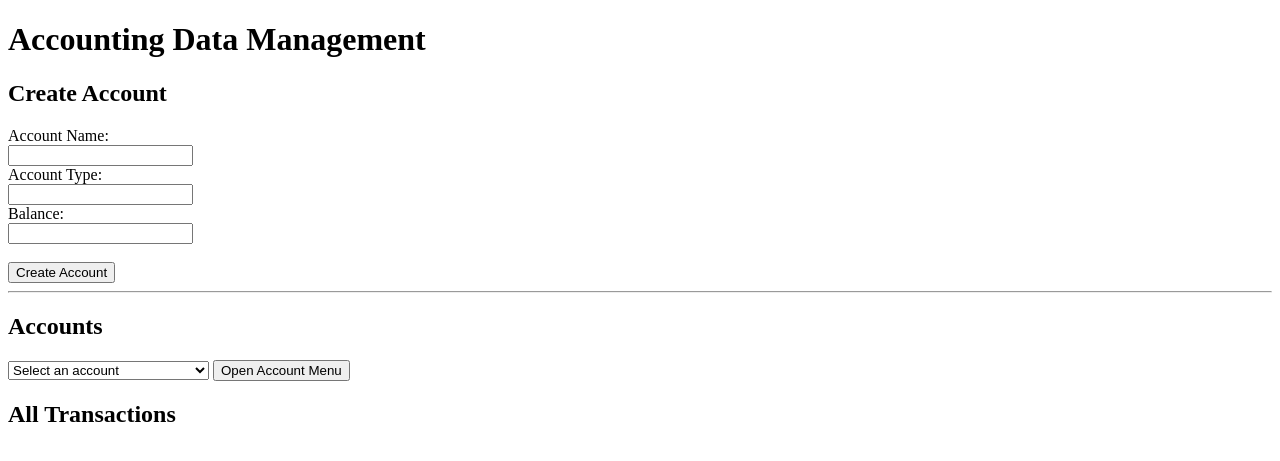
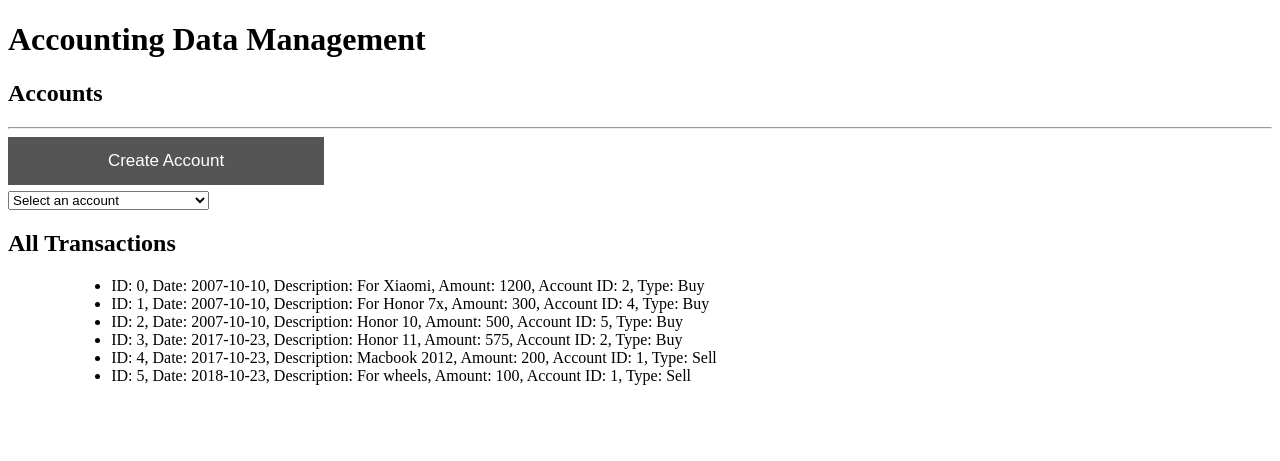
Before and after one commit to kazimirdev/MVP-accounting, a Flask app: page / in a window 1280 px wide. Shown: the top 461 px of the page. Run offline with Flask 3, Linux system fonts and the light colour scheme; data that the repository does not hold is empty.

Commit message:
Added syntax sugar for writing xml. Added some syntax sugar for selector account. Hide creating account module to block under 'Create Account' button

```diff
--- a/src/controllers/io.py
+++ b/src/controllers/io.py
@@ -1,4 +1,20 @@
 from lxml import etree
+
+
+def indent_xml(elem, level=0):
+    i = "\n" + level * "  "
+    if len(elem):
+        if not elem.text or not elem.text.strip():
+            elem.text = i + "  "
+        if not elem.tail or not elem.tail.strip():
+            elem.tail = i
+        for elem in elem:
+            indent_xml(elem, level + 1)
+        if not elem.tail or not elem.tail.strip():
+            elem.tail = i
+    else:
+        if level and (not elem.tail or not elem.tail.strip()):
+            elem.tail = i
 
 
 # Function to parse the XML file
@@ -8,6 +24,7 @@
 
 # Function to write to the XML file
 def write_xml(tree: etree.ElementTree, file_path: str) -> None:
+    indent_xml(tree.getroot())
     tree.write(file_path, pretty_print=True, xml_declaration=True, encoding='UTF-8')
 
 
--- /dev/null
+++ b/static/styles.css
@@ -0,0 +1,28 @@
+#accountMenu {
+    display: none;
+}
+
+#allTransactionsList {
+    margin-left: 5%;
+}
+
+.tabcontent {
+    display: none;
+}
+
+.tabCreateAccount {
+    background-color: #555;
+    color: white;
+    cursor: pointer;
+    padding: 14px 16px;
+    font-size: 17px;
+    width: 25%;
+    text-align: center;
+    margin-right: 1px;
+    float: left;
+    border: none;
+}
+
+.tablink:hover {
+    background-color: #000;
+}
--- a/templates/index.html
+++ b/templates/index.html
@@ -4,16 +4,17 @@
     <meta charset="UTF-8">
     <meta name="viewport" content="width=device-width, initial-scale=1.0">
     <title>Accounting App</title>
-    <style>
-        #account-menu {
-            display: none;
-        }
-    </style>
+    <link rel="stylesheet" type="text/css" href="static/styles.css">
 </head>
 <body>
     <h1>Accounting Data Management</h1>
-
-    <h2>Create Account</h2>
+    <h2>Accounts</h2>
+    <hr>
+    <button class="tabCreateAccount" onclick="toggleForm('CreateAccount')">Create Account</button>
+    <div id="CreateAccount" class="tabcontent">
+        <br>
+        <br>
+        <br>
         <form id="create-account-form" method="post">
             <label for="account-name">Account Name:</label><br>
             <input type="text" id="account-name" name="account-name"><br>
@@ -23,25 +24,60 @@
             <input type="text" id="balance" name="balance"><br><br>
             <button type="button" onclick="createAccount()">Create Account</button>
         </form>
+    </div>
 
-    <hr>
-    <h2>Accounts</h2>
-    <select id="account-selector">
+    <br>
+    <br>
+    <br>
+
+    <select id="accountSelector" onchange="openAccountMenuAndFetchTransactions()">
         <option value="">Select an account</option>
     </select>
-    <button onclick="openAccountMenu()">Open Account Menu</button>
 
-    <div id="account-menu">
+    <div id="accountMenu">
         <h3>Account Menu</h3>
+        <button class="tabCreateTransaction" onclick="toggleForm('CreateTransaction')">New Transaction</button>
+        <div id="CreateTransaction" class="tabcontent">
+            <br>
+            <br>
+            <br>
+            <form id="create-transaction-form" method="post">
+                <label for="transaction-date">Date:</label><br>
+                <input type="date" id="transaction-date" name="transaction-date"><br>
+                <label for="transaction-description">Description:</label><br>
+                <input type="text" id="transaction-description" name="transaction-description"><br>
+                <label for="transaction-amount">Amount:</label><br>
+                <input type="number" id="transaction-amount" name="transaction-amount"><br>
+                <label for="transaction-type">Type:</label><br>
+                <input type="text" id="transaction-type" name="transaction-type"><br><br>
+                <button type="button" onclick="createAccountTransaction()">Create Transaction</button>
+            </form>
+        </div>
         <button onclick="fetchAccountTransactions()">View Transactions</button>
         <button onclick="deleteSelectedAccount()">Delete Account</button>
         <!-- You can add more buttons here for additional functionalities like updating an account -->
     </div>
 
     <h2>All Transactions</h2>
-    <ul id="transactions-list"></ul>
+    <ul id="allTransactionsList"></ul>
+    <script>
+        function clearFields() {
+            document.getElementById('transaction-date').value = '';
+            document.getElementById('transaction-description').value = '';
+            document.getElementById('transaction-amount').value = '';
+            document.getElementById('transaction-type').value = '';
+        }
 
-    <script>
+         function toggleForm(formId) {
+            var form = document.getElementById(formId);
+            if (form.style.display === "none" || form.style.display === "") {
+                form.style.display = "block";
+            } else {
+                form.style.display = "none";
+            }
+        }
+
+
         function fetchAccounts() {fetch('/account')
             .then(response => {
                 if (!response.ok) {
@@ -50,7 +86,7 @@
                 return response.json();
                 })
                 .then(data => {
-            const accountSelector = document.getElementById('account-selector');
+                const accountSelector = document.getElementById('accountSelector');
                 accountSelector.innerHTML = '<option value="">Select an account</option>';
                 data.forEach(account => {
                     const option = document.createElement('option');
@@ -67,7 +103,7 @@
             fetch('/transaction')
                 .then(response => response.json())
                 .then(data => {
-                    const transactionsList = document.getElementById('transactions-list');
+                    const transactionsList = document.getElementById('allTransactionsList');
                     transactionsList.innerHTML = '';
                     data.forEach(transaction => {
                         const li = document.createElement('li');
@@ -78,19 +114,19 @@
         }
 
         function openAccountMenu() {
-            const accountMenu = document.getElementById('account-menu');
+            const accountMenu = document.getElementById('accountMenu');
             accountMenu.style.display = 'block';
         }
 
         function fetchAccountTransactions() {
-            const accountSelector = document.getElementById('account-selector');
+            const accountSelector = document.getElementById('accountSelector');
             const accountId = accountSelector.value;
+            const transactionsList = document.getElementById('allTransactionsList');
+            transactionsList.innerHTML = '';
             if (accountId) {
                 fetch(`/transaction?account_id=${accountId}`)
                     .then(response => response.json())
                     .then(data => {
-                        const transactionsList = document.getElementById('transactions-list');
-                        transactionsList.innerHTML = '';
                         data.forEach(transaction => {
                             const li = document.createElement('li');
                             li.textContent = `ID: ${transaction.TransactionID}, Date: ${transaction.Date}, Description: ${transaction.Description}, Amount: ${transaction.Amount}, Account ID: ${transaction.AccountID}, Type: ${transaction.Type}`;
@@ -100,8 +136,43 @@
             }
         }
 
+        function createAccountTransaction() {
+            const accountId = document.getElementById('accountSelector').value;
+            if (!accountId) {
+                alert('Please select an account first.');
+                return;
+            }
+            const date = document.getElementById('transaction-date').value;
+            const description = document.getElementById('transaction-description').value;
+            const amount = document.getElementById('transaction-amount').value;
+            const type = document.getElementById('transaction-type').value;
+
+            fetch(`/transaction?date=${date}&description=${description}&amount=${amount}&accountID=${accountId}&type=${type}`, {
+                method: 'POST'
+            })
+            .then(response => response.json())
+            .then(data => {
+                alert(`${data.message} New Transaction ID: ${data.TransactionID}`);
+                fetchAccountTransactions();
+                clearFields();
+            });
+        }
+
+        function openAccountMenuAndFetchTransactions() {
+            const accountSelector = document.getElementById('accountSelector');
+            const accountId = accountSelector.value;
+            const accountMenu = document.getElementById('accountMenu');
+
+            if (accountId === "") {
+                accountMenu.style.display = 'none';
+            } else {
+                openAccountMenu();
+                fetchAccountTransactions();
+            }
+        }
+
         function deleteSelectedAccount() {
-            const accountSelector = document.getElementById('account-selector');
+            const accountSelector = document.getElementById('accountSelector');
             const accountId = accountSelector.value;
             if (accountId) {
                 fetch(`/account/${accountId}`, {
@@ -128,6 +199,7 @@
             .then(data => {
                 alert(`${data.message}`);
                 fetchAccounts();
+                clearFields();
             });
         }
 
@@ -146,11 +218,12 @@
                     fetchTransactions();
                 });
         }
-
         window.onload = function() {
                 fetchAccounts();
                 fetchTransactions();
             };
     </script>
+
+
 </body>
 </html>
```
Also changed, not shown: .xmls/AccountingData.xml. Lines whose indentation alone changed are shown as unchanged.
